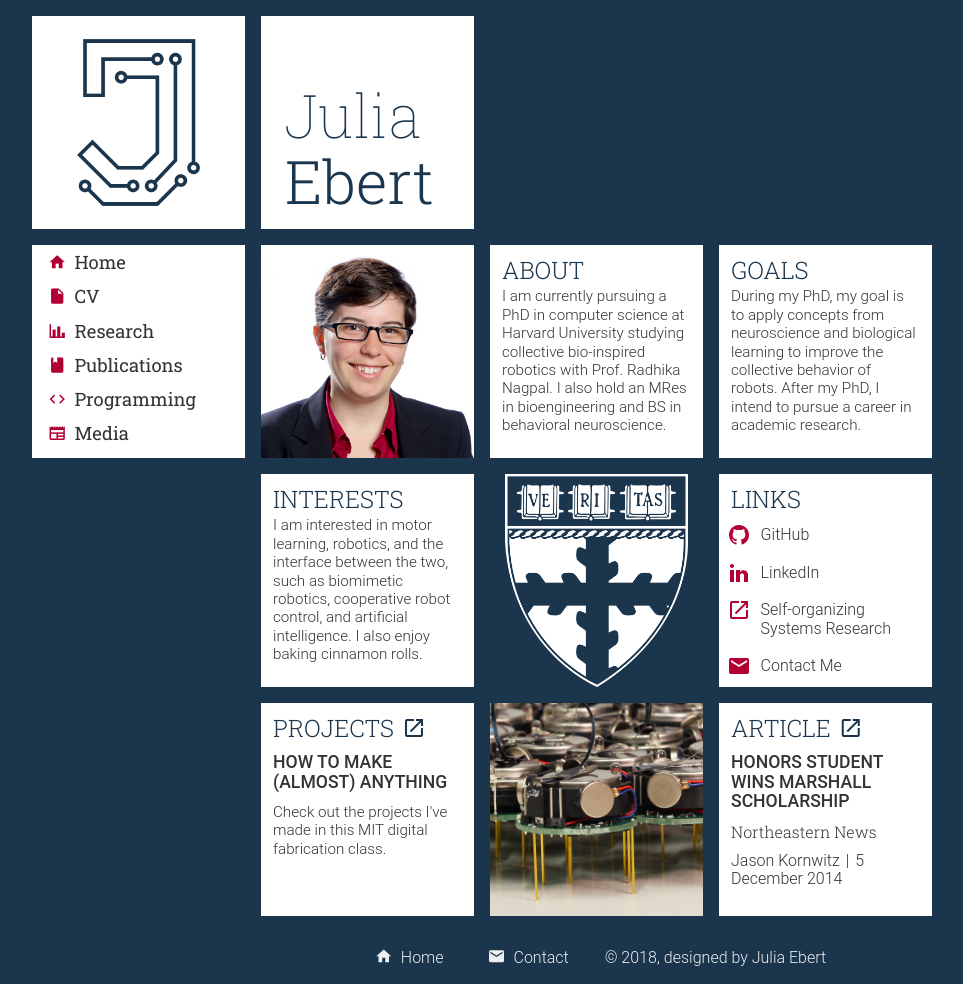
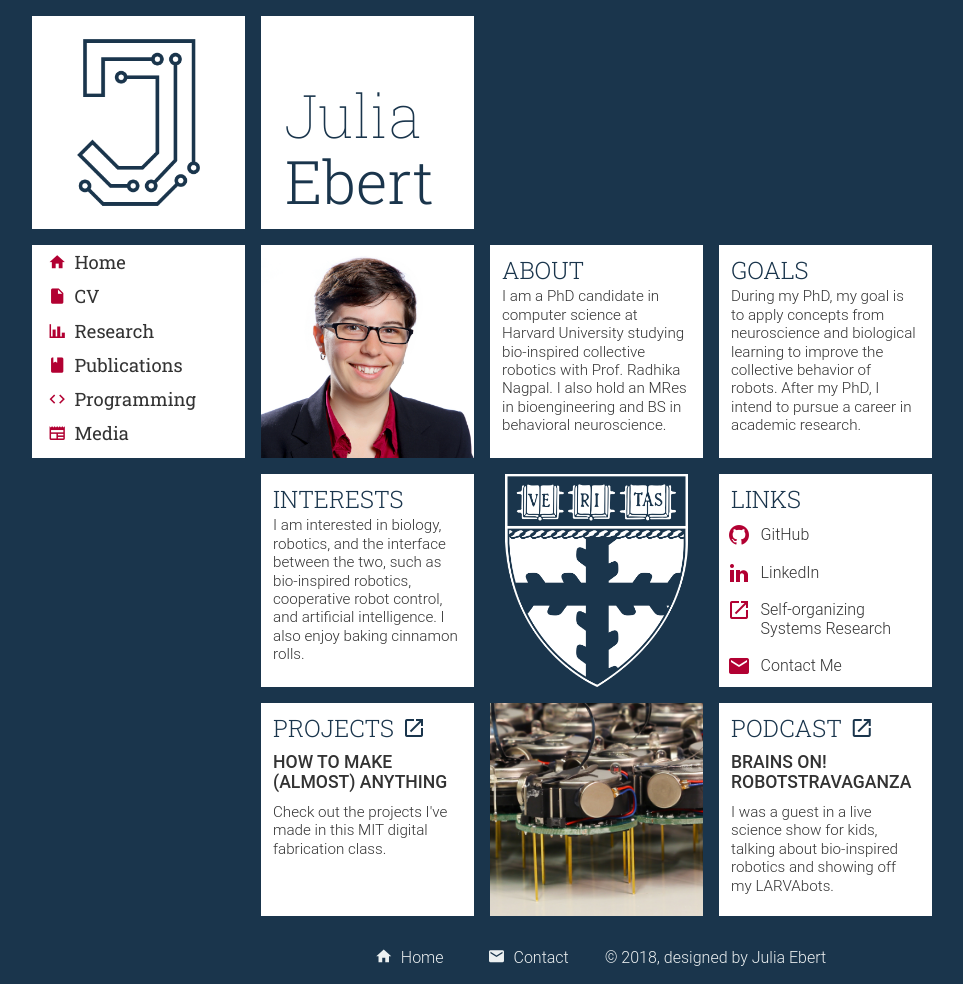
Before and after one commit to jtebert/jtebert.github.io, a Jekyll site: the page built from index.html, in a window 1280 px wide. Shown: the whole page, without its empty margins (158-1121 px from the left). Built offline with Jekyll 4.4.1, drawn with Linux system fonts in a browser that asks for light colours; nearby versions of some CDN libraries.

Commit message:
Update home page

```diff
--- a/index.html
+++ b/index.html
@@ -16,7 +16,7 @@
                 <div class="dummy"></div>
                 <div class="in fill text-box">
                     <h1>About</h1>
-                    <p>I am currently pursuing a PhD in computer science at Harvard University studying collective bio-inspired robotics with Prof. Radhika Nagpal. I also hold an MRes in bioengineering and BS in behavioral neuroscience.</p>
+                    <p>I am a PhD candidate in computer science at Harvard University studying bio-inspired collective robotics with Prof. Radhika Nagpal. I also hold an MRes in bioengineering and BS in behavioral neuroscience.</p>
                 </div>
             </div>
             <div class="col-xs-6 col-sm-4 box-vert-padding">
@@ -32,7 +32,7 @@
                 <div class="dummy"></div>
                 <div class="in fill text-box">
                     <h1>Interests</h1>
-                    <p>I am interested in motor learning, robotics, and the interface between the two, such as biomimetic robotics, cooperative robot control, and artificial intelligence. I also enjoy baking cinnamon rolls.</p>
+                    <p>I am interested in biology, robotics, and the interface between the two, such as bio-inspired robotics, cooperative robot control, and artificial intelligence. I also enjoy baking cinnamon rolls.</p>
                 </div>
             </div>
             <div class="col-xs-6 col-sm-4 box-vert-padding">
@@ -67,7 +67,19 @@
                 <div class="dummy"></div>
                 <img class="in" src="/assets/imgs/research/kilobots2.jpg"/>
             </div>
+
             <div class="col-xs-6 col-sm-4 box-vert-padding">
+                <div class="dummy"></div>
+                <a href="https://www.brainson.org/shows/2018/05/08/what-was-the-first-robot-and-more-from-robotstravaganza">
+                    <div class="in fill text-box">
+                        <h1>Podcast<i class="mdi mdi-open-in-new"></i></h1>
+                        <h2>Brains On! Robotstravaganza</h2>
+                        <p>I was a guest in a live science show for kids, talking about bio-inspired robotics and showing off my LARVAbots.</p>
+                    </div>
+                </a>
+            </div>
+
+            <!--<div class="col-xs-6 col-sm-4 box-vert-padding">
                 <div class="dummy"></div>
                 <a href="https://news.northeastern.edu/2014/12/juliaebertmarshallscholarship/">
                     <div class="in fill text-box">
@@ -77,17 +89,6 @@
                         <h4>Jason Kornwitz<span class="div">|</span>5 December 2014</h4>
                     </div>
                 </a>
-            </div>
-            <!--<div class="col-xs-6 col-sm-4 box-vert-padding">
-                <div class="dummy"></div>
-                <a href="http://news.northeastern.edu/2013/04/honors-student-named-goldwater-scholar">
-                    <div class="in fill text-box small-h">
-                        <h1>Article<i class="mdi mdi-open-in-new"></i></h1>
-                        <h2>Honors student named Goldwater Scholar</h2>
-                        <h3>Northeastern News</h3>
-                        <h4>Jordana Torres<span class="div">|</span>24 April 2013</h4>
-                    </div>
-                </a>
             </div>-->
         </div>
     </div>
```
